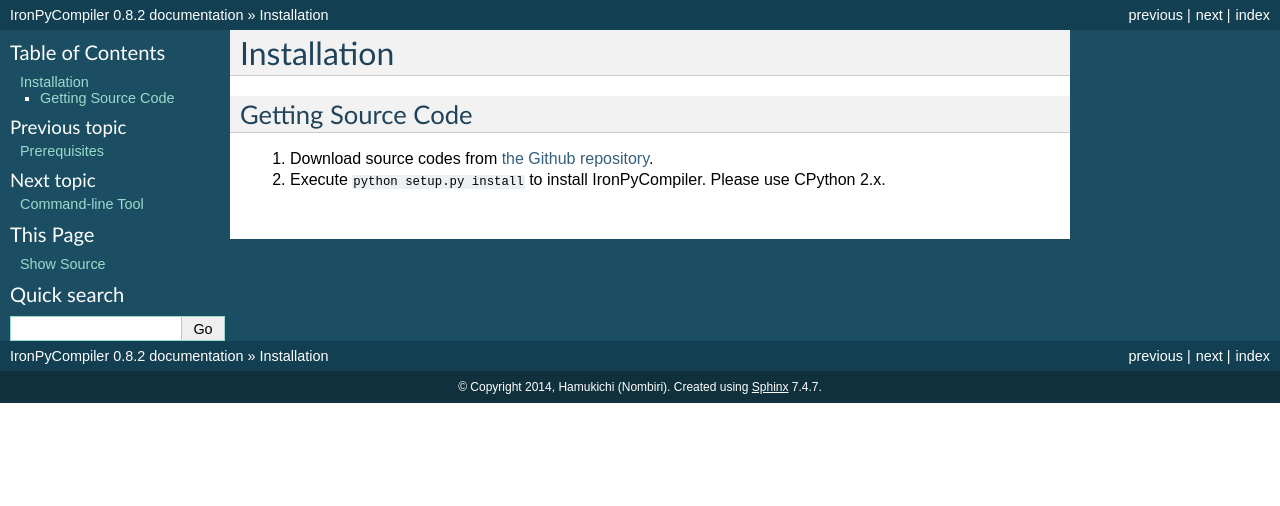
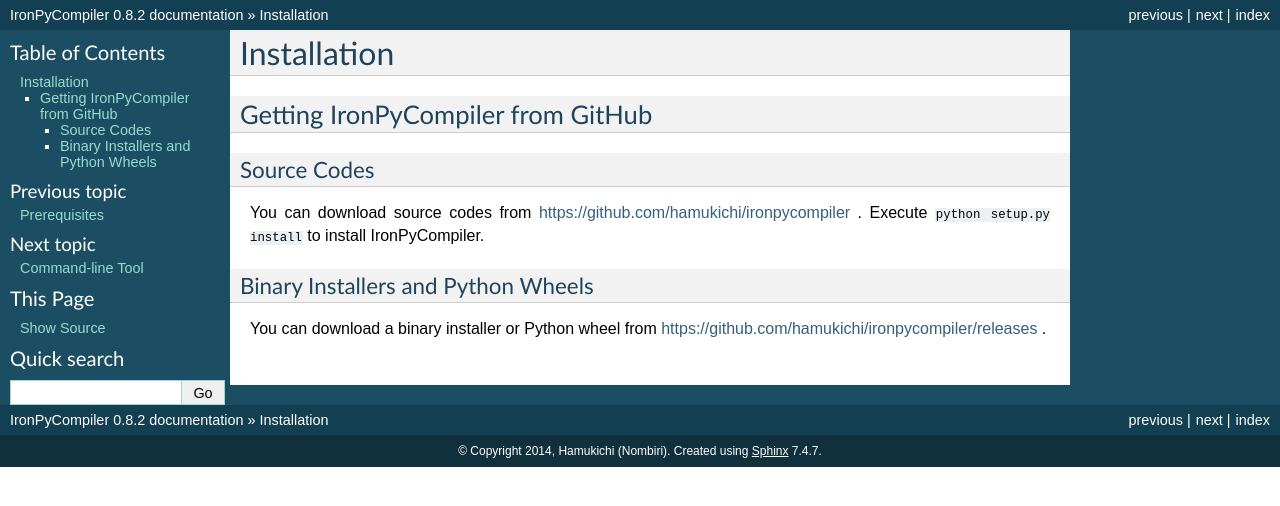
Before and after one commit to hamukichi/ironpycompiler, a Sphinx documentation site: the page built from doc/installation.rst, in a window 1280 px wide. Shown: the top 506 px of the page. Built offline with Sphinx 7.4.7, drawn with Linux system fonts in a browser that asks for light colours.

Commit message:
How to get IronPyCompiler from GitHub

```diff
--- a/doc/installation.rst
+++ b/doc/installation.rst
@@ -1,10 +1,18 @@
 Installation
 ============
 
-Getting Source Code
--------------------
+Getting IronPyCompiler from GitHub
+----------------------------------
 
-1. Download source codes from `the Github repository
-   <https://github.com/hamukichi/ironpycompiler>`_.
-2. Execute ``python setup.py install`` to install IronPyCompiler. Please
-   use CPython 2.x.
+Source Codes
+^^^^^^^^^^^^
+
+You can download source codes from
+https://github.com/hamukichi/ironpycompiler . Execute
+``python setup.py install`` to install IronPyCompiler.
+
+Binary Installers and Python Wheels
+^^^^^^^^^^^^^^^^^^^^^^^^^^^^^^^^^^^
+
+You can download a binary installer or Python wheel from
+https://github.com/hamukichi/ironpycompiler/releases .
```
